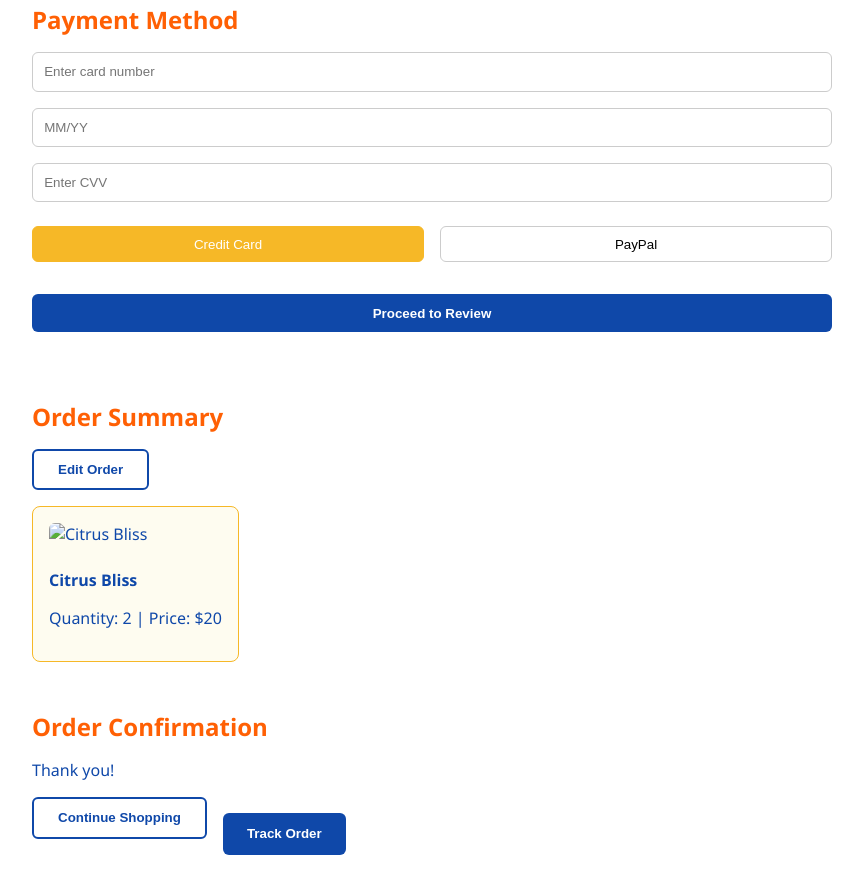
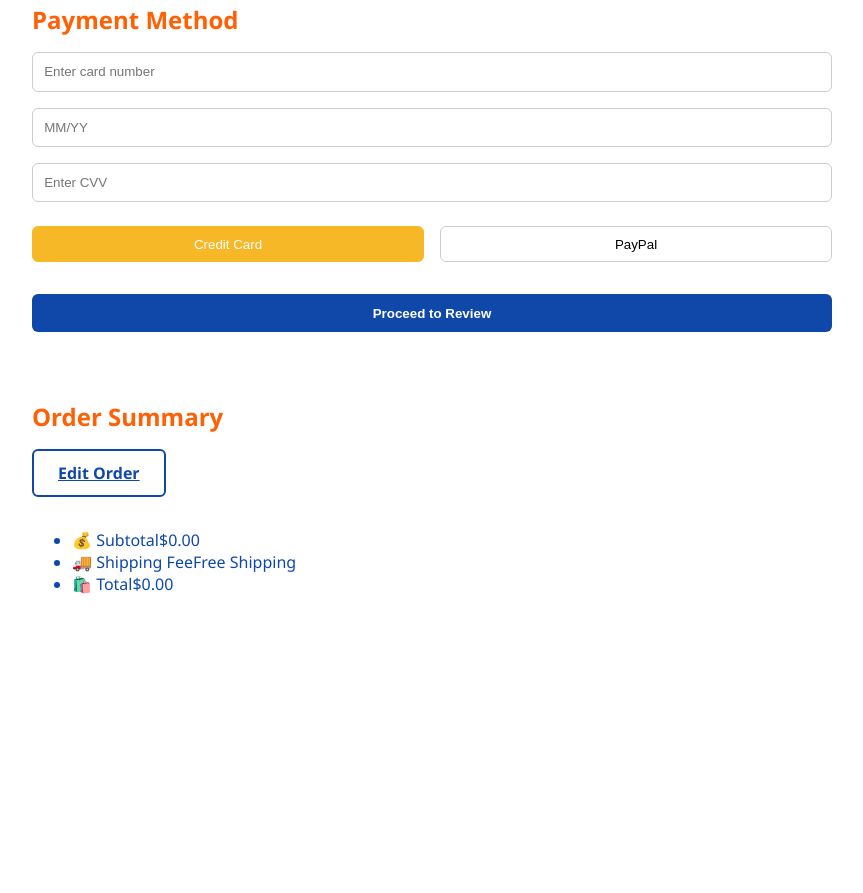
Before and after one commit to thisisery/Final-UI-Implementation, a plain HTML site: page checkout.html in a window 1280 px wide. Shown: the part 541-1434 px from the top of the page, without its empty margins (208-1071 px from the left). After the commit the page ends 1232 px from the top, so only its background shows below. Drawn offline with Linux system fonts and the light colour scheme.

Commit message:
finish editing

```diff
--- a/checkout.html
+++ b/checkout.html
@@ -9,11 +9,12 @@
 <body>
 
   <header class="navbar">
-    <div class="logo">PJ</div>
+    <div class="logo">PJ<span>Penny Juice</span></div>
+    <div class="hamburger" onclick="toggleMenu()">☰</div>
     <nav>
-      <a href="#">Home</a>
-      <a href="#">Products</a>
-      <a href="#">Shopping Cart</a>
+      <a href="index.html">Home</a>
+      <a href="listofproduct.html">Products</a>
+      <a href="cart.html">Shopping Cart</a>
     </nav>
   </header>
 
@@ -47,26 +48,44 @@
     </section>
 
     <!-- Order Summary -->
-    <section class="section summary">
-      <h2>Order Summary</h2>
-      <button class="secondary-btn">Edit Order</button>
-      <div class="product-card">
-        <img src="product-main.jpg" alt="Citrus Bliss" />
-        <p><strong>Citrus Bliss</strong></p>
-        <p>Quantity: 2 | Price: $20</p>
-      </div>
-    </section>
+<section class="section summary">
+  <h2>Order Summary</h2>
+  <a href="cart.html" class="secondary-btn">Edit Order</button></a>
+  <div id="checkout-summary"></div>
+  <ul class="summary-list">
+    <li><span>💰 Subtotal</span><span class="subtotal-price">$0.00</span></li>
+    <li><span>🚚 Shipping Fee</span><span>Free Shipping</span></li>
+    <li><span>🛍️ Total</span><span class="total-price">$0.00</span></li>
+  </ul>
+</section>
 
-    <!-- Order Confirmation -->
-    <section class="section">
-      <h2>Order Confirmation</h2>
-      <p>Thank you!</p>
-      <div class="action-group">
-        <button class="secondary-btn">Continue Shopping</button>
-        <button class="primary-btn">Track Order</button>
-      </div>
-    </section>
+
   </main>
 
 </body>
+
+<script>
+function toggleMenu() {
+  const nav = document.querySelector('nav');
+  nav.classList.toggle('show');
+}
+
+window.addEventListener('DOMContentLoaded', () => {
+  const cartItems = JSON.parse(localStorage.getItem('cartItems')) || [];
+  const subtotal = localStorage.getItem('cartSubtotal') || '0.00';
+
+  const summaryList = document.querySelector('.summary-list');
+
+  cartItems.forEach(item => {
+    const li = document.createElement('li');
+    li.innerHTML = `<span>${item.name} × ${item.quantity}</span><span>$${item.total.toFixed(2)}</span>`;
+    summaryList.insertBefore(li, summaryList.firstChild);
+  });
+
+
+  document.querySelector('.subtotal-price').textContent = `$${subtotal}`;
+  document.querySelector('.total-price').textContent = `$${subtotal}`;
+});
+
+</script>
 </html>
```
